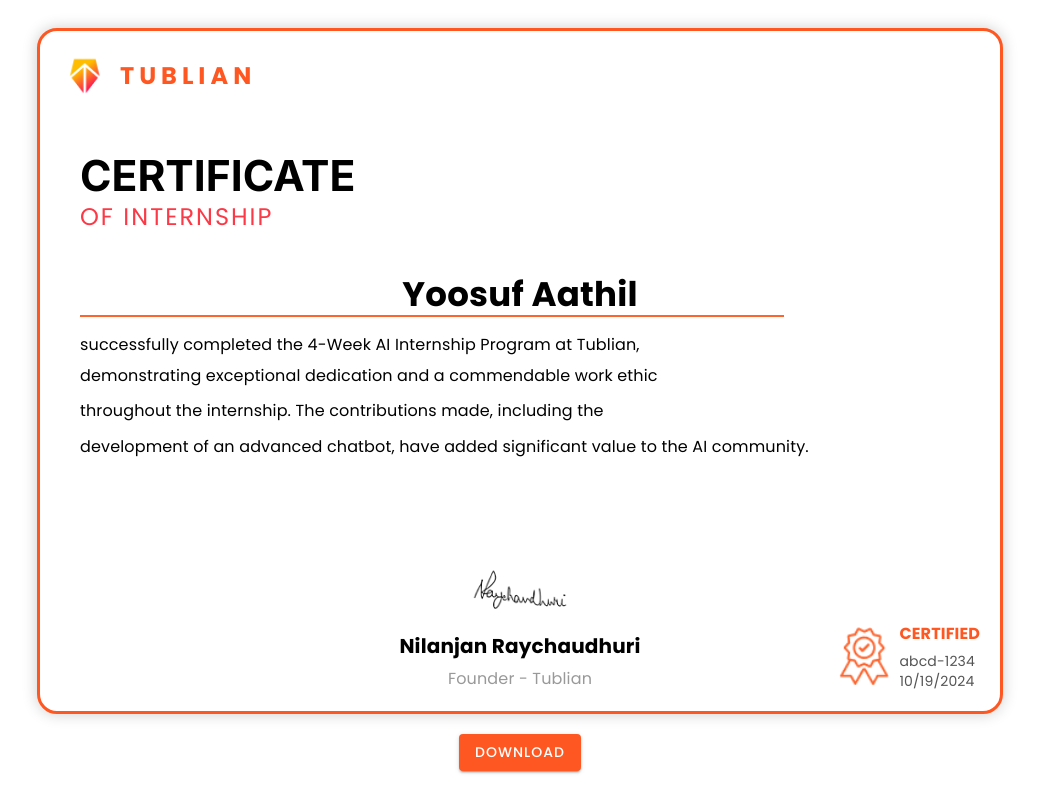
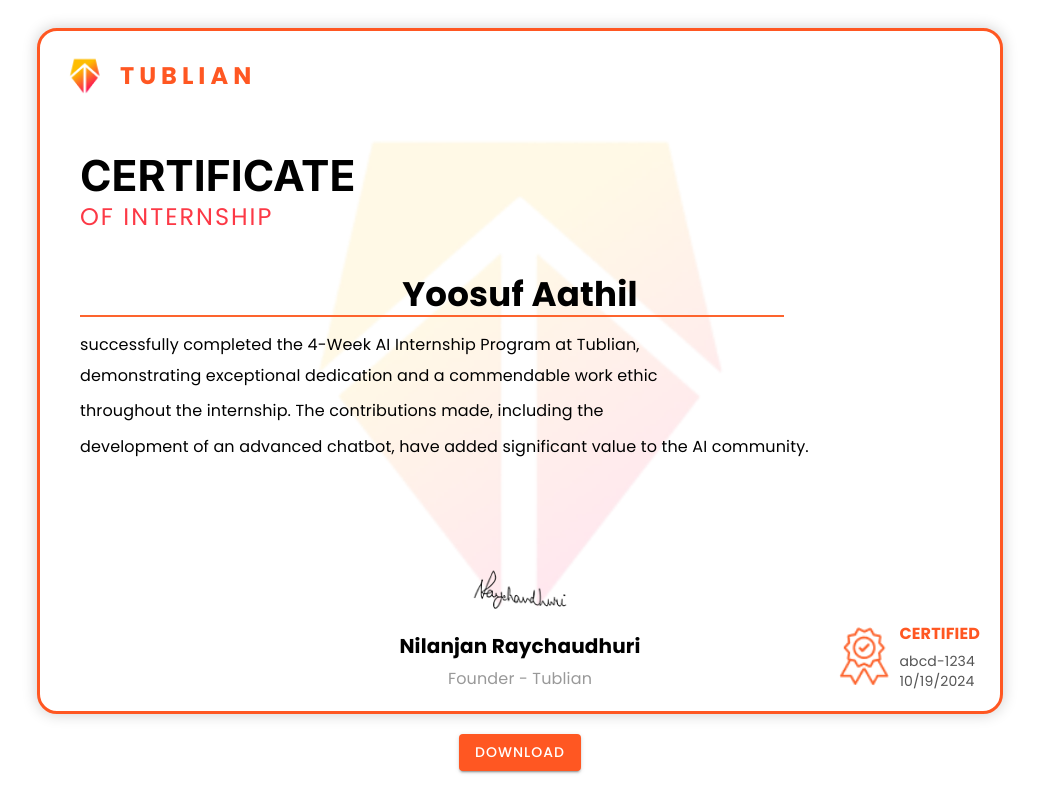
Before and after one commit to YoosufAathil/Certificate-generator, a React (Create React App) app: page / in a window 1280 px wide. Shown: the whole page, without its empty margins (120-1159 px from the left). Built offline with nearby package versions, Linux system fonts and the light colour scheme.

Commit message:
Refactor image imports in Certificate.js

```diff
--- a/src/Certificate.js
+++ b/src/Certificate.js
@@ -63,7 +63,7 @@
           margin: '0 auto',
           fontFamily: 'Arial, sans-serif',
           boxShadow: '0px 0px 15px rgba(0, 0, 0, 0.2)',
-          backgroundImage: {bg},  // Path to the watermark image
+          backgroundImage: `url(${bg})`,  // Path to the watermark image
           backgroundSize: 'contain',  // Adjust size of the watermark
           backgroundRepeat: 'no-repeat',  // Prevent repeating the watermark
           backgroundPosition: 'center',
```
